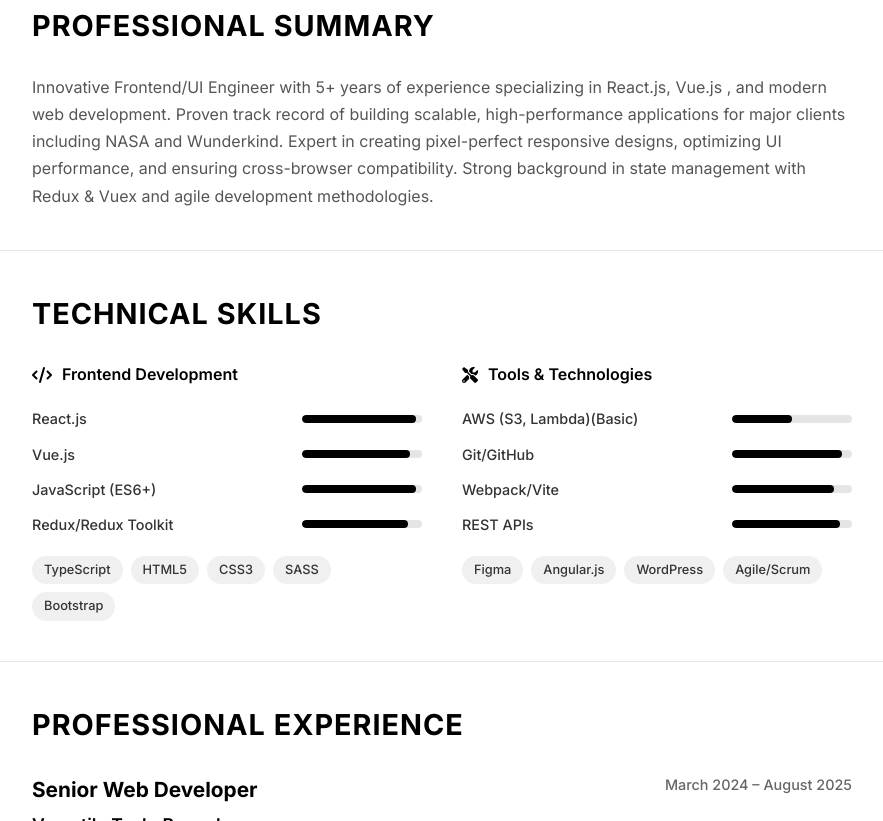
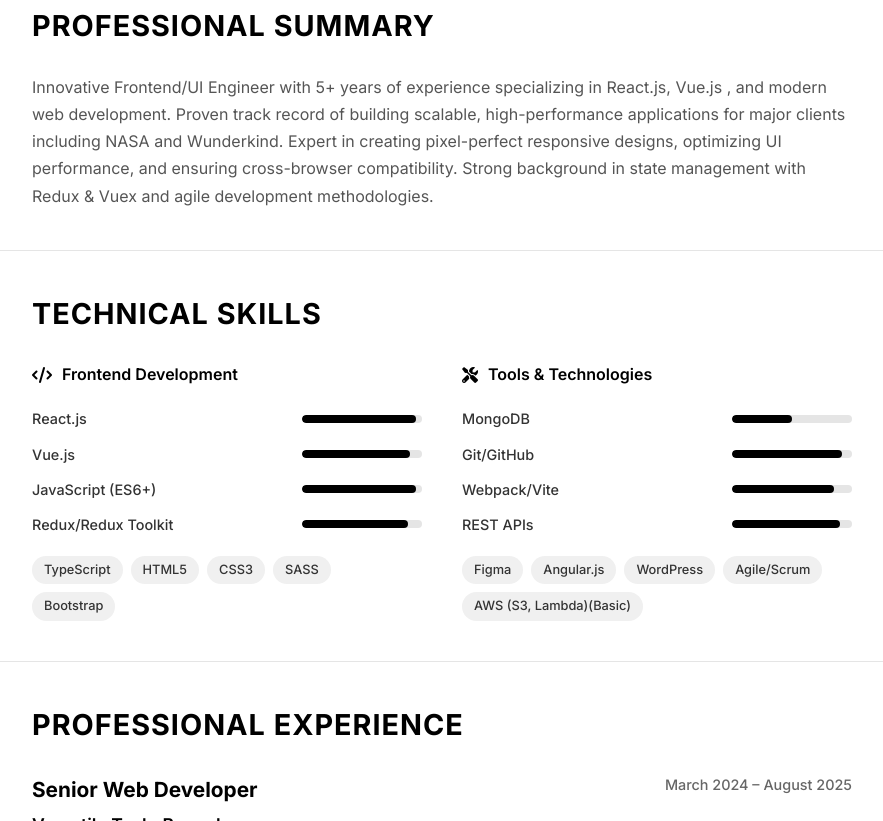
Before and after one commit to Abd1110-lenovo/Resume, a plain HTML site: page index.html in a window 1280 px wide. Shown: the part 333-1154 px from the top of the page, without its empty margins (198-1081 px from the left). Drawn offline with Linux system fonts and the light colour scheme.

Commit message:
add_changes

```diff
--- a/index.html
+++ b/index.html
@@ -561,7 +561,7 @@
                     </h4>
                     <div class="skill-bars">
                         <div class="skill-item">
-                            <span class="skill-name">AWS (S3, Lambda)(Basic)</span>
+                            <span class="skill-name">MongoDB</span>
                             <div class="skill-bar-container">
                                 <div class="skill-bar" style="width: 50%"></div>
                             </div>
@@ -590,6 +590,8 @@
                         <span class="skill-tag">Angular.js</span>
                         <span class="skill-tag">WordPress</span>
                         <span class="skill-tag">Agile/Scrum</span>
+                        <span class="skill-tag">AWS (S3, Lambda)(Basic)</span>
+
                     </div>
                 </div>
             </div>
```
